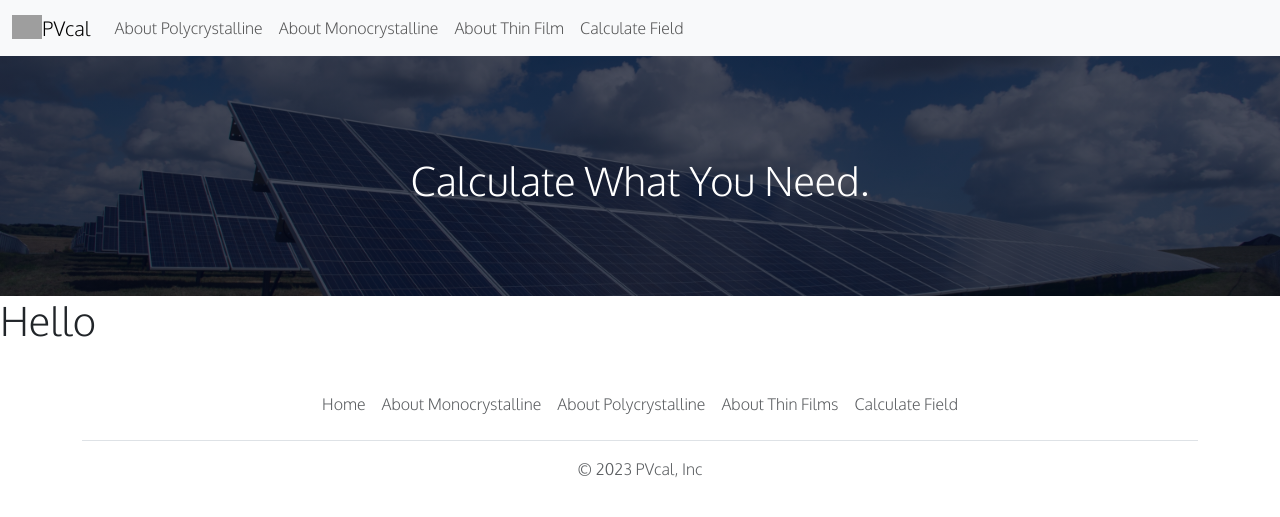
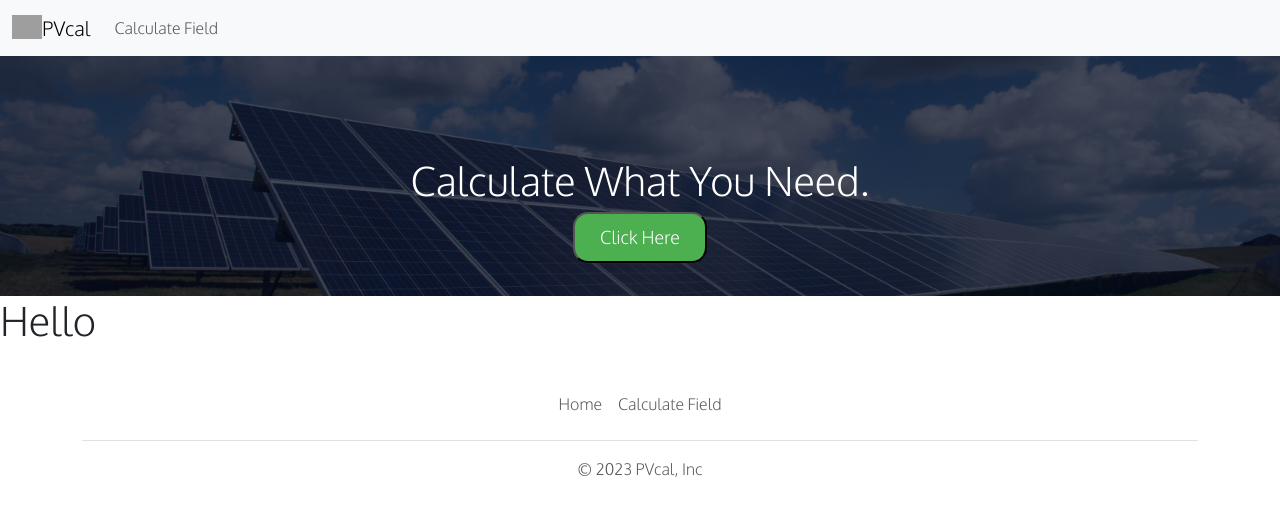
Before and after one commit to AyhamJar/PV-field-cost-and-energy-calculator-application, a Django app: page / in a window 1280 px wide. Shown: the top 517 px of the page. Run offline with Django 4.2, Linux system fonts and the light colour scheme; grey boxes are pictures that could not be loaded.

Commit message:
removed pages and added button

```diff
--- a/webapp/PVapp/static/navbar.css
+++ b/webapp/PVapp/static/navbar.css
@@ -13,3 +13,13 @@
 .background h1{
     padding-top: 100px;
 }
+.background button{
+    background-color: #4CAF50; /* Green */
+    color: white;
+    padding: 10px 25px;
+    border-radius: 15px;
+    text-align: center;
+    text-decoration: none;
+    display: inline-block;
+    font-size: 18px;
+}
--- a/webapp/PVapp/templates/base.html
+++ b/webapp/PVapp/templates/base.html
@@ -18,9 +18,6 @@
             <a class="navbar-brand" href="/"><img src="{% static 'solar-panels.png' %}" alt="Logo image" width="30" height="24" class="d-inline-block align-text-top">PVcal</a>
             <div class="collapse navbar-collapse" id="navbarNav">
                 <ul class="navbar-nav">
-                    <li class="nav-item"><a class="nav-link" href="/poly">About Polycrystalline</a></li>
-                    <li class="nav-item"><a class="nav-link" href="/mono">About Monocrystalline</a></li>
-                    <li class="nav-item"><a class="nav-link" href="/thin">About Thin Film</a></li>
                     <li class="nav-item"><a class="nav-link" href="/calculate">Calculate Field</a></li>
                 </ul>
             </div>
@@ -29,6 +26,7 @@
 
     <div class="background">
         <h1>Calculate What You Need.</h1>
+        <button>Click Here</button>
     </div>
 
     {% block content %}
@@ -38,9 +36,6 @@
         <footer class="py-3 my-4">
           <ul class="nav justify-content-center border-bottom pb-3 mb-3">
             <li class="nav-item"><a href="/" class="nav-link px-2 text-body-secondary">Home</a></li>
-            <li class="nav-item"><a href="/mono" class="nav-link px-2 text-body-secondary">About Monocrystalline</a></li>
-            <li class="nav-item"><a href="/poly" class="nav-link px-2 text-body-secondary">About Polycrystalline</a></li>
-            <li class="nav-item"><a href="/thin" class="nav-link px-2 text-body-secondary">About Thin Films</a></li>
             <li class="nav-item"><a href="/calculate" class="nav-link px-2 text-body-secondary">Calculate Field</a></li>
           </ul>
           <p class="text-center text-body-secondary">© 2023 PVcal, Inc</p>
--- a/webapp/PVapp/templates/mono.html
+++ /dev/null
@@ -1,3 +0,0 @@
-{% extends "base.html" %}
-
-{% block title %}About Monocrystalline{% endblock %}
--- a/webapp/PVapp/templates/poly.html
+++ /dev/null
@@ -1,3 +0,0 @@
-{% extends "base.html" %}
-
-{% block title %}About Polycrystalline{% endblock %}
--- a/webapp/PVapp/templates/thin.html
+++ /dev/null
@@ -1,3 +0,0 @@
-{% extends "base.html" %}
-
-{% block title %}About Thin Film{% endblock %}
--- a/webapp/PVapp/views.py
+++ b/webapp/PVapp/views.py
@@ -3,14 +3,5 @@ from django.shortcuts import render
 def index(request):
     return render(request, "index.html")
 
-def mono(request):
-    return render(request, "mono.html")
-
-def poly(request):
-    return render(request, "poly.html")
-
-def thin(request):
-    return render(request, "thin.html")
-
 def calculate(request):
     return render(request, "calculate.html")
--- a/webapp/webapp/urls.py
+++ b/webapp/webapp/urls.py
@@ -5,8 +5,5 @@ from PVapp import views
 urlpatterns = [
     path('admin/', admin.site.urls),
     path('', views.index),
-    path('mono/', views.mono),
-    path('poly/', views.poly),
-    path('thin/', views.thin),
     path('calculate/', views.calculate),
 ]
```
